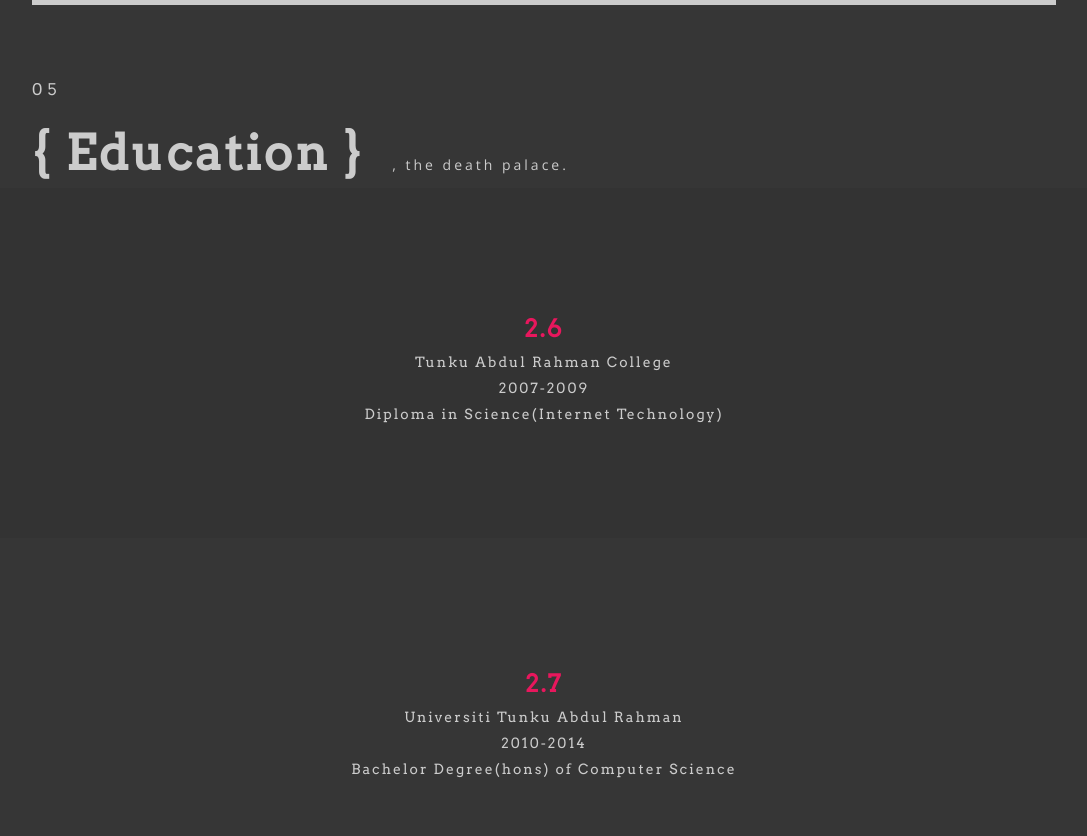
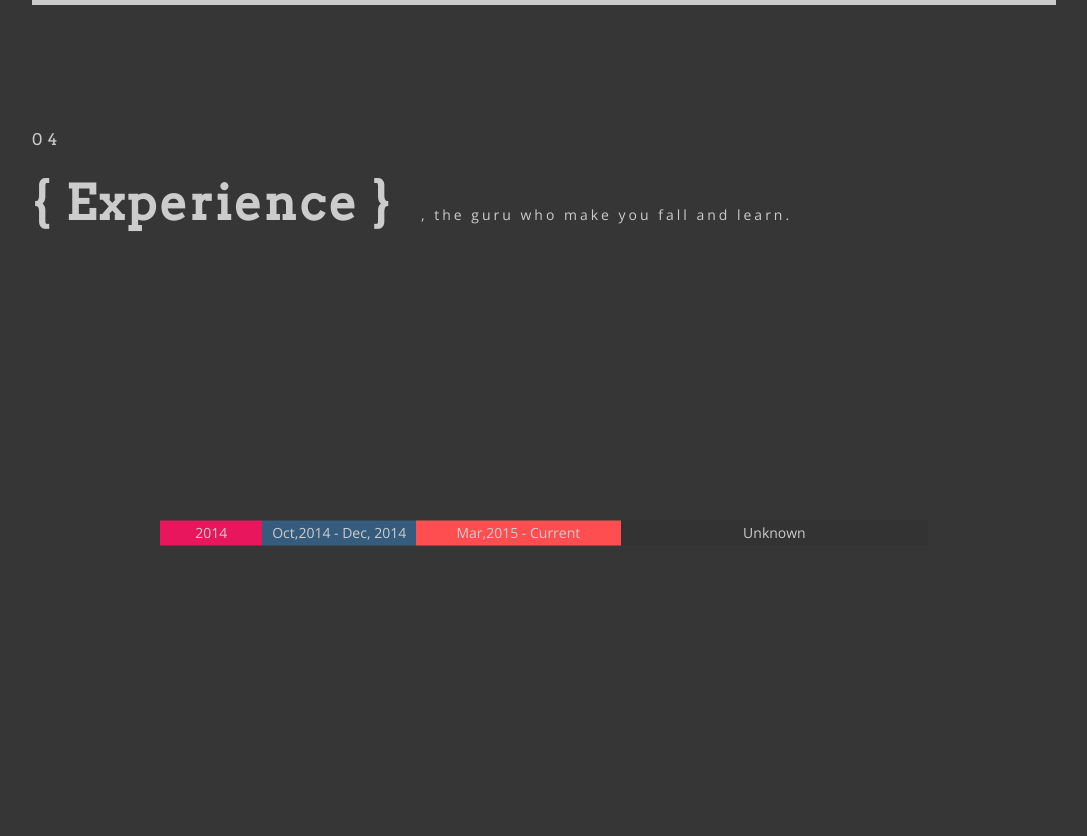
Before and after one commit to HunterWeii/HunterWeii.github.io, a plain HTML site: page index.html in a window 1280 px wide. Shown: the part 2994-3830 px from the top of the page, without its empty margins (96-1183 px from the left). Drawn offline with nearby package versions, Linux system fonts and the light colour scheme.

Commit message:
updated Experience bar

```diff
--- a/css/portfolio.css
+++ b/css/portfolio.css
@@ -373,6 +373,63 @@ body {
   height     : 600px;
 }
 
+/* experience */
+#experience {
+  font-family      : "arvo";
+  background-color : #363636;
+  color            : #ccc;
+  padding          : 50px 0;
+}
+
+#exp_container {
+  width  : 100%;
+  height : 600px;
+}
+
+#exp_list {
+  display         : flex;
+  justify-content : center;
+  position        : relative;
+  top             : 50%;
+  transform       : translateY(-50%);
+  list-style      : none;
+  font-family     : "arvo"
+}
+
+#exp_list > li {
+  position   : relative;
+  overflow   : hidden;
+  color      : #ccc;
+  height     : 25px;
+  text-align : center;
+}
+
+#exp_list > li > span {
+  font-size  : 14px;
+  line-height: 1.7;
+  font-family: "open sans";
+}
+
+.w-10 {
+  width            : 10%;
+  background-color : #e8175d;
+}
+
+.w-15 {
+  width : 15%;
+  background-color: #355c7d;
+}
+
+.w-20 {
+  width : 20%;
+  background-color: #ff4e50;
+}
+
+.w-30 {
+  width : 30%;
+  background-color: #333;
+}
+
 /* Education */
 #education {
   font-family      : "arvo";
--- a/index.html
+++ b/index.html
@@ -15,19 +15,19 @@
       <a class="close-nav">{x close}</a>
       <ul id="nav-list">
         <li>
-          <span>01</span><a href="main">Hello, stranger</a>
+          <span>01</span><a href="#main">Hello, stranger</a>
         </li>
         <li>
-          <span>02</span><a>About Me</a>
+          <span>02</span><a href="#about_me">About Me</a>
         </li>
         <li>
-          <span>03</span><a>Tech Stack</a>
+          <span>03</span><a href="#tech_stacks">Tech Stack</a>
         </li>
         <li>
-          <span>04</span><a>Experience</a>
+          <span>04</span><a href="#experience">Experience</a>
         </li>
         <li>
-          <span>05</span><a>Education</a>
+          <span>05</span><a href="#education">Education</a>
         </li>
       </ul>
       <!-- profile -->
@@ -142,6 +142,30 @@
       </div>
     </section>
 
+    <!-- Experience -->
+    <section id="experience">
+      <div class="wrapper">
+        <span class="number">04</span>
+        <h1 class='page_title'> { Experience } <span>, the guru who make you fall and learn.</span></h1>
+        <div id="exp_container">
+          <ul id="exp_list">
+            <li class='w-10 selected'>
+              <span>2014</span>
+            </li>
+            <li class='w-15'>
+              <span>Oct,2014 - Dec, 2014</span>
+            </li>
+            <li class="w-20">
+              <span>Mar,2015 - Current</span>
+            </li>
+            <li class="w-30">
+              <span>Unknown</span>
+            </li>
+          </ul>
+        </div>
+      </div>
+    </section>
+
     <!-- education -->
     <section id="education">
       <div class="wrapper">
```
